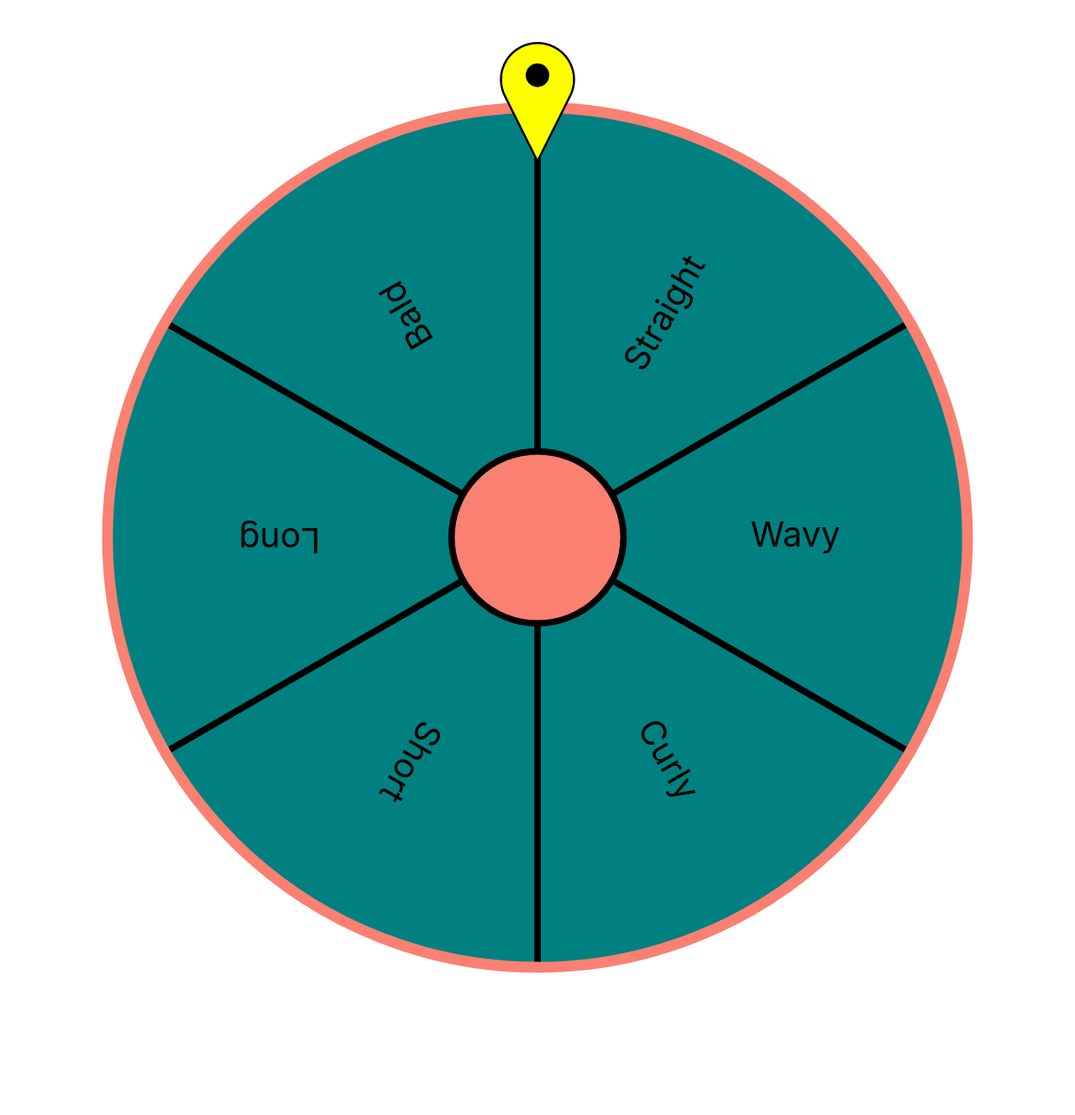
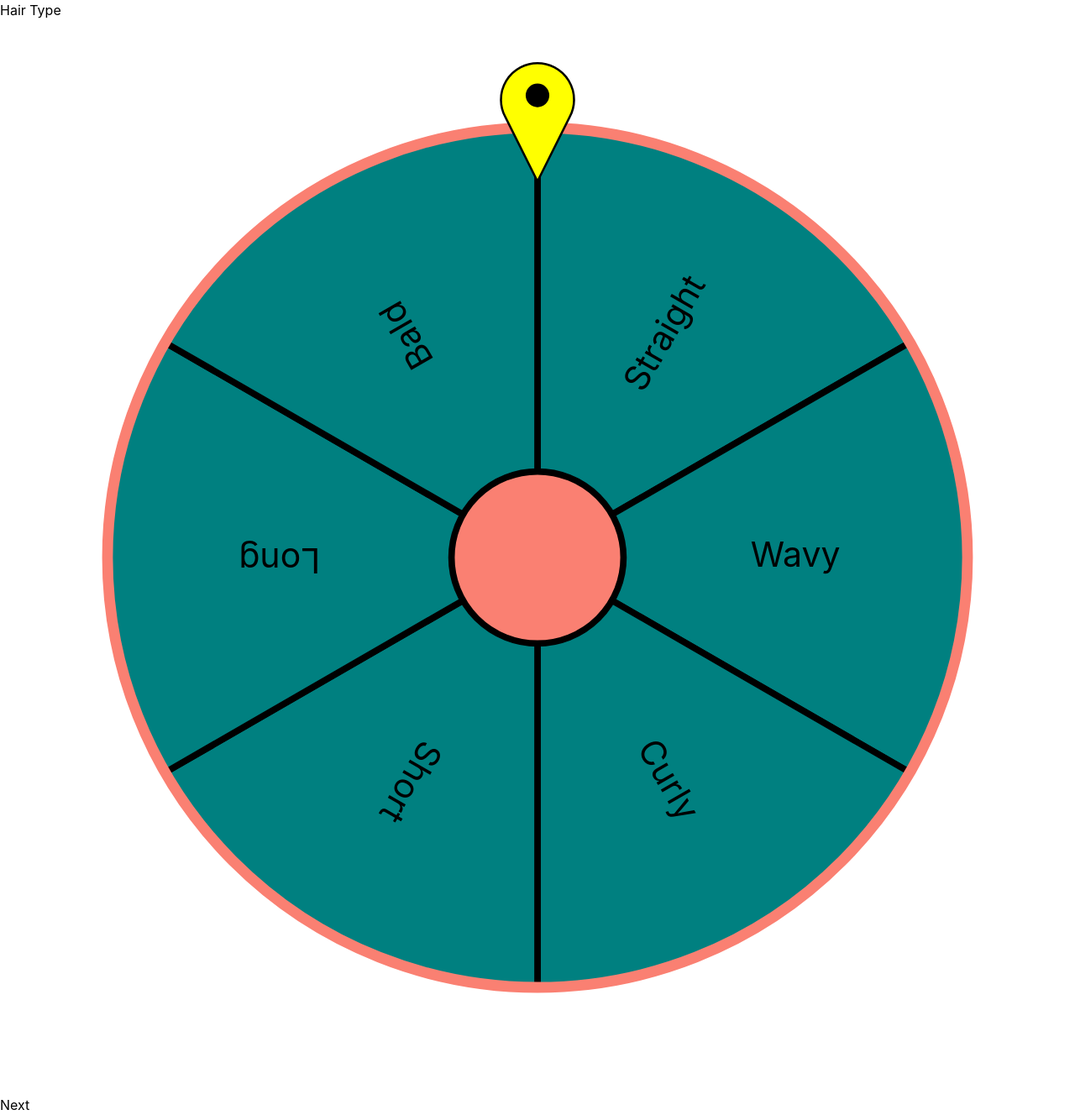
Before and after one commit to chrisic3/random-character-generator, a React (Vite) app: page / in a window 1280 px wide. Shown: the whole page at 84% size. Before the commit the page ends 1280 px from the top, so only its background shows below. Built offline with nearby package versions, Linux system fonts and the light colour scheme.

Commit message:
feat: add state to App and handler functions

```diff
--- a/src/components/App.tsx
+++ b/src/components/App.tsx
@@ -58,9 +58,30 @@ const categories: Category[] = [
 ];
 
 function App() {
+  const [results, setResults] = useState({});
+  const [currentCategoryIndex, setCurrentCategoryIndex] = useState(0);
+
+  const handleResult = () => {
+    const prev = { ...results };
+    setResults({ ...prev, [categories[currentCategoryIndex].name]: "test" });
+  };
+
+  const handleClick = () => {
+    if (currentCategoryIndex != categories.length - 1) {
+      setCurrentCategoryIndex(
+        (currentCategoryIndex) => (currentCategoryIndex += 1),
+      );
+    }
+  };
+
   return (
     <>
-      <Wheel items={categories[0].items} onResult={console.log} />
+      <h1>{categories[currentCategoryIndex].name}</h1>
+      <Wheel
+        items={categories[currentCategoryIndex].items}
+        onResult={handleResult}
+      />
+      <button onClick={handleClick}>Next</button>
     </>
   );
 }
--- a/src/components/Wheel.tsx
+++ b/src/components/Wheel.tsx
@@ -67,6 +67,7 @@ function Wheel({
   const spinWheel = contextSafe(() => {
     if (hasSpinStarted.current) return;
     hasSpinStarted.current = true;
+
     const winningItem = pickWinningIndex(getItemWeights(items));
     const landingPosition = getTotalRotation(
       getLandingPosition(winningItem, items.length),
```
